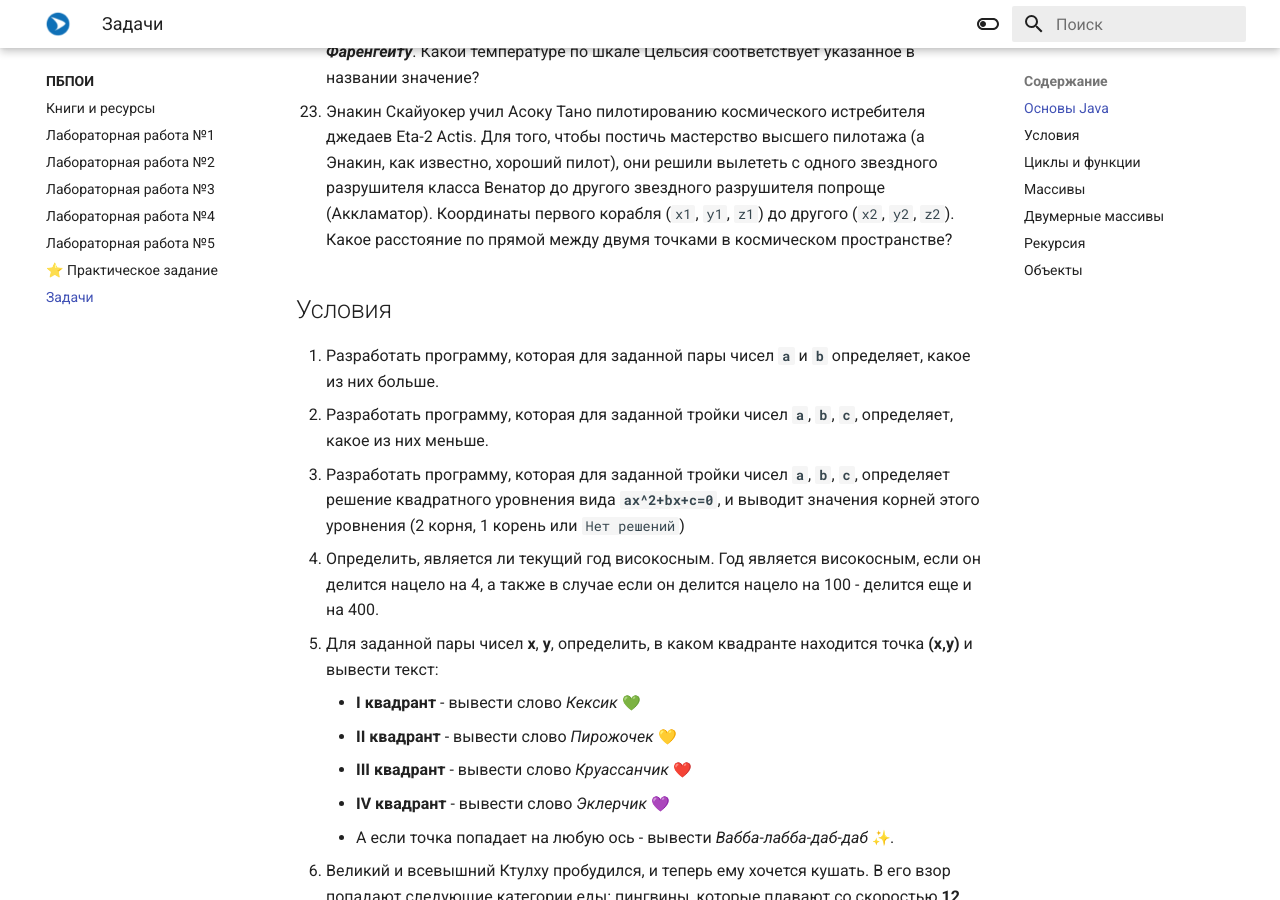
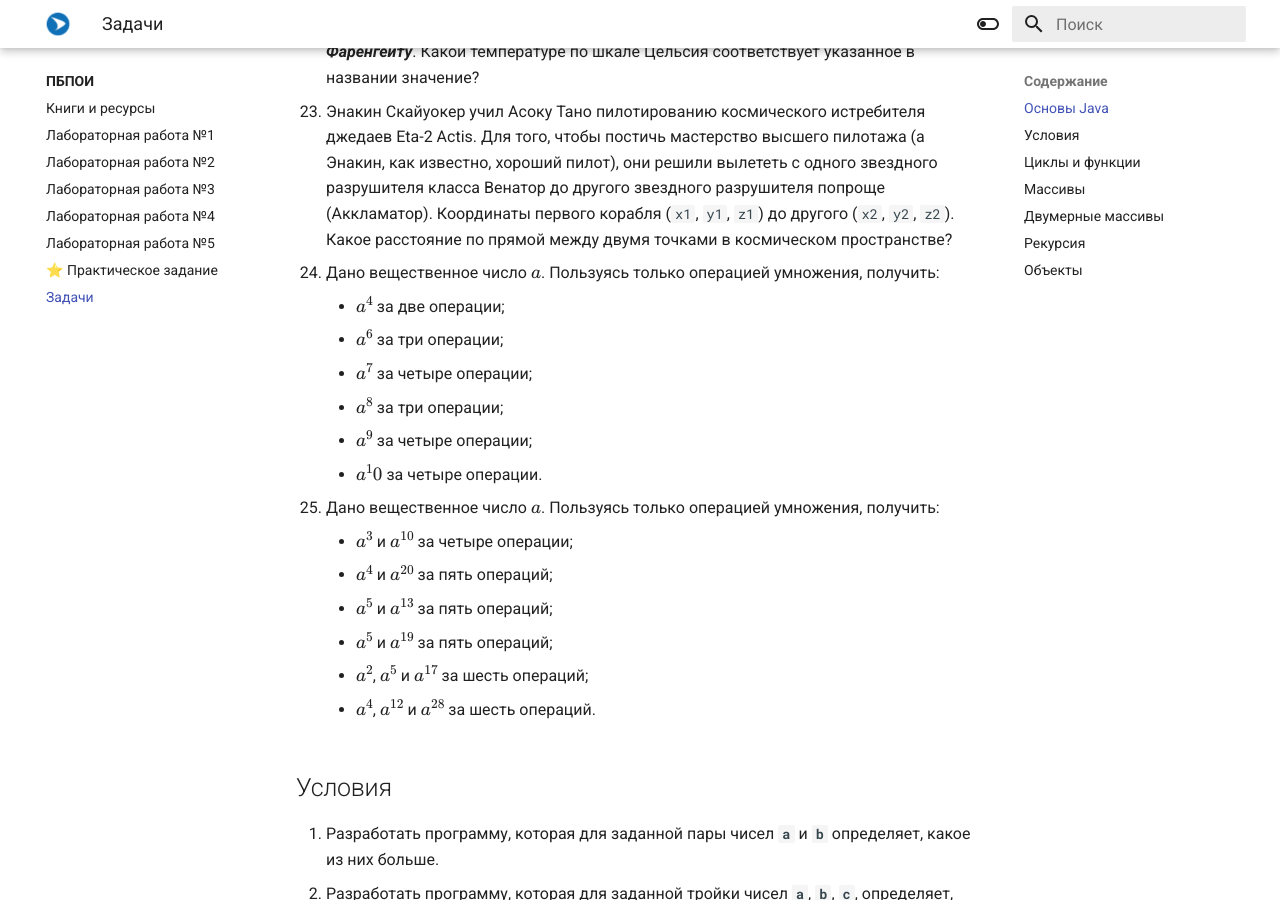
Before and after one commit to readonlyden/Programming-101, an MkDocs documentation site: the page built from docs/ПБПОИ/tasks.md, in a window 1280 px wide and 900 px high, scrolled down 2982 px. Built offline with MkDocs 1.6.1 and Material for MkDocs 9.7.7, drawn with Linux system fonts in a browser that asks for light colours; emoji names are drawn with the system emoji font.

Commit message:
Add another bunch of tasks

```diff
--- a/docs/ПБПОИ/tasks.md
+++ b/docs/ПБПОИ/tasks.md
@@ -32,7 +32,20 @@
 21. Написать программу, которая умеет менять значение двух целочисленных переменных между собой, не используя другие переменные, условные операторы, циклы, массивы, функции и так далее. Только простейшие операторы, только хардкор. И да, это вам не Python гонять с его `a, b = b, a` !
 22. У американского писателя-фантаста Рэя Бредбери есть роман ***451 градус  по Фаренгейту***. Какой температуре по шкале Цельсия соответствует указанное в названии значение?
 23. Энакин Скайуокер учил Асоку Тано пилотированию космического истребителя джедаев Eta-2 Actis. Для того, чтобы постичь мастерство высшего пилотажа (а Энакин, как известно, хороший пилот), они решили вылететь с одного звездного разрушителя класса Венатор до другого звездного разрушителя попроще (Аккламатор). Координаты первого корабля (`x1`, `y1`, `z1`) до другого (`x2`, `y2`, `z2`). Какое расстояние по прямой между двумя точками в космическом пространстве?
-
+24. Дано вещественное число $a$. Пользуясь только операцией умножения, получить:
+    * $a^4$ за две операции;
+    * $a^6$  за три операции;
+    * $a^7$ за четыре операции;
+    * $a^8$  за три операции;
+    * $a^9$ за четыре операции;
+    * $a^10$  за четыре операции.
+25. Дано вещественное число $a$. Пользуясь только операцией умножения, получить:
+    * $a^3$ и $a^{10}$ за четыре операции;
+    * $a^4$ и $a^{20}$ за пять операций;
+    * $a^5$ и $a^{13}$ за пять операций;
+    * $a^5$ и $a^{19}$ за пять операций;
+    * $a^2$, $a^5$ и $a^{17}$ за шесть операций;
+    * $a^4$, $a^{12}$ и $a^{28}$ за шесть операций.
 
 ## Условия
 1. Разработать программу, которая для заданной пары чисел **`a`** и **`b`** определяет, какое из них больше.
```
